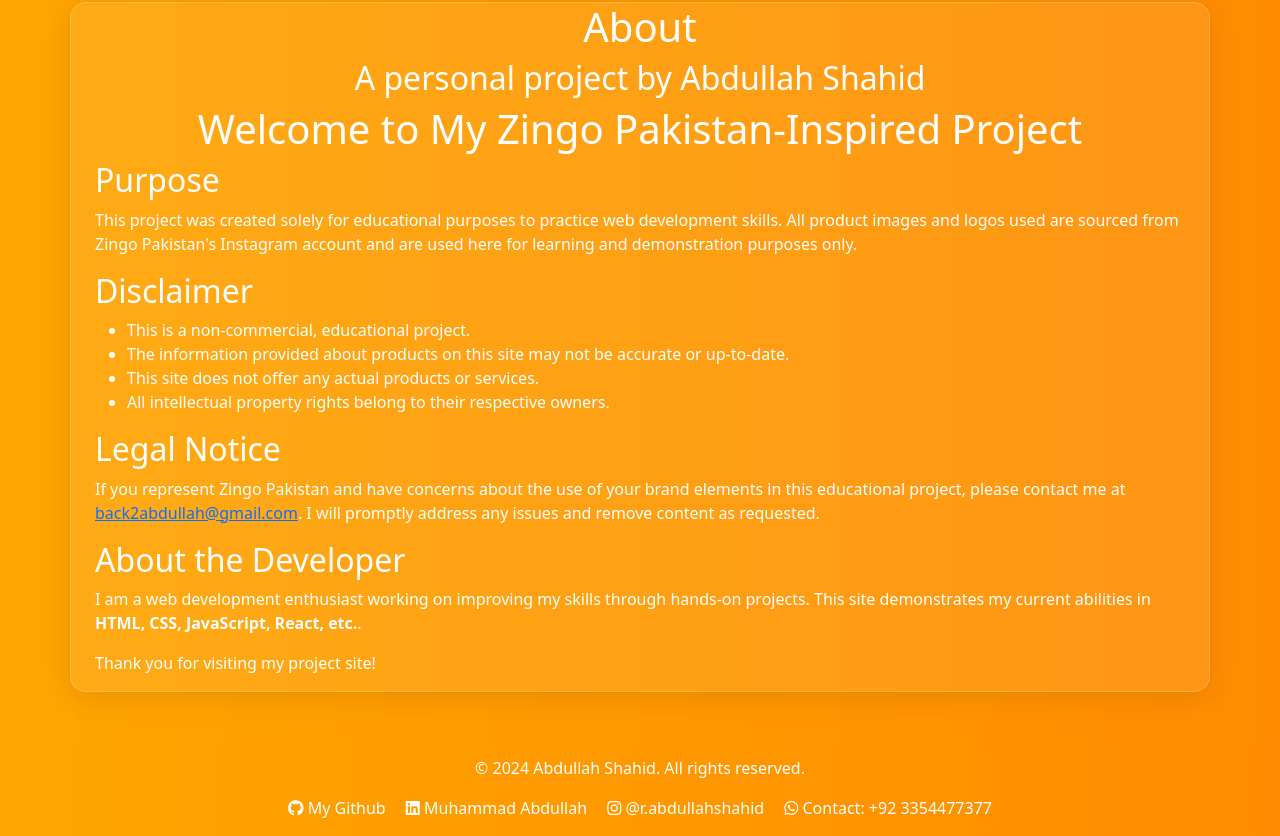
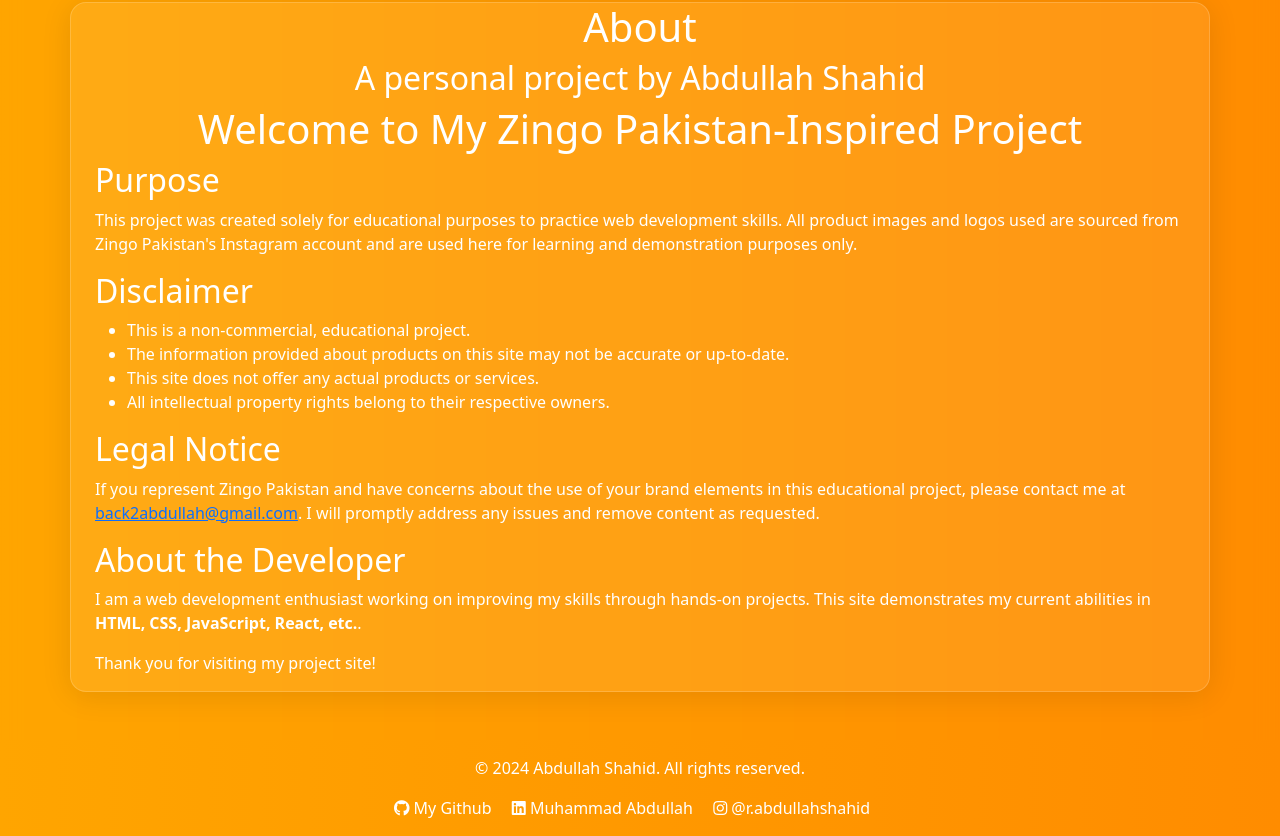
Before and after one commit to rabdullahshahid/Resturant-Website-by-Html-Css-JS, a plain HTML site: page index.html in a window 1280 px wide. Shown: the part 2228-3064 px from the top of the page. Drawn offline with nearby package versions, Linux system fonts and the light colour scheme.

Commit message:
Update index.html

```diff
--- a/index.html
+++ b/index.html
@@ -410,9 +410,7 @@
                 <a href="https://www.instagram.com/r.abdullahshahid/" class="text-white-normal me-3">
                     <i class="fab fa-instagram"></i> @r.abdullahshahid
                 </a>
-                <a href="https://wa.me/+923354473777" class="text-white-normal">
-                    <i class="fab fa-whatsapp"></i> Contact: +92 3354477377
-                </a>
+
             </div>
         </div>
     </footer>
```
